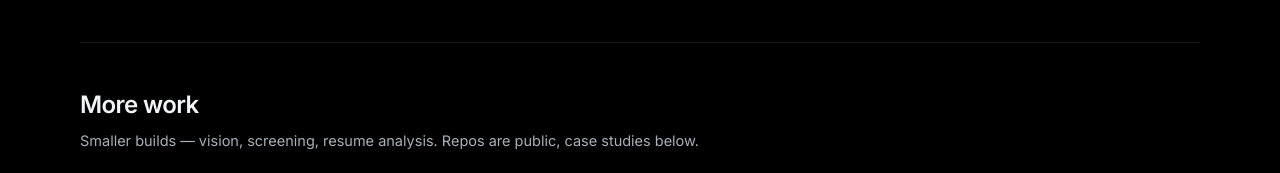
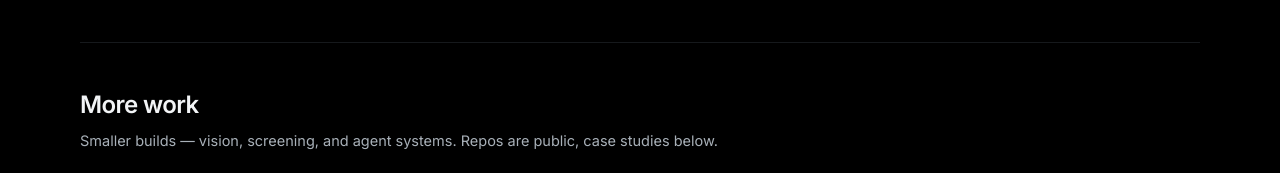
Before and after one commit to rajaryan1111/raj-aryan-portfolio, a React (Vite) app: page / in a window 1280 px wide. Shown: the part 2680-2853 px from the top of the page. Built offline with nearby package versions, Linux system fonts and the light colour scheme.

Commit message:
Fix portfolio remove retired project references

```diff
--- a/src/components/Projects.jsx
+++ b/src/components/Projects.jsx
@@ -6,7 +6,6 @@ const glyphFor = {
   'h2s-dosimeter': 'vision',
   jarvis: 'voice',
   'fake-id-screening': 'vision',
-  'ai-resume-review': 'graph',
   'ai-adaptive-onboarding': 'stack',
   'ai-career-agent': 'stack',
 }
@@ -292,7 +291,7 @@ export default function Projects() {
           <div className="more-work__head">
             <h3 className="more-work__title">More work</h3>
             <p className="more-work__sub">
-              Smaller builds — vision, screening, resume analysis. Repos are public, case studies below.
+              Smaller builds — vision, screening, and agent systems. Repos are public, case studies below.
             </p>
           </div>
           <div className="projects projects--more">
```
